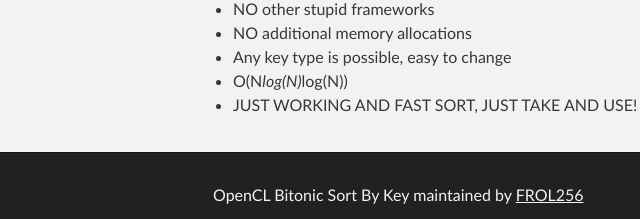
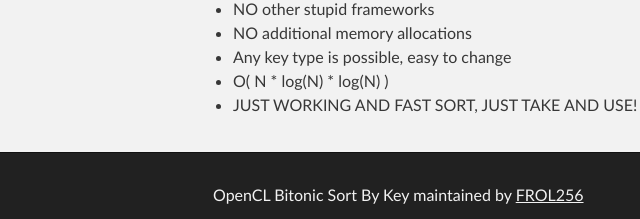
Before and after one commit to FROL256/opencl_bitonic_sort_by_key, a plain HTML site: page index.html in a window 1280 px wide. Shown: the part 525-744 px from the top of the page, 107-747 px from the left. Drawn offline with Linux system fonts and the light colour scheme.

```diff
--- a/index.html
+++ b/index.html
@@ -46,7 +46,7 @@
 <li>NO other stupid frameworks</li>
 <li>NO additional memory allocations</li>
 <li>Any key type is possible, easy to change </li>
-<li>O(N<em>log(N)</em>log(N))</li>
+<li>O( N * log(N) * log(N) )</li>
 <li>JUST WORKING AND FAST SORT, JUST TAKE AND USE!</li>
 </ul>
       </section>
--- a/params.json
+++ b/params.json
@@ -1,7 +1,7 @@
 {
   "name": "OpenCL Bitonic Sort By Key",
   "tagline": "OpenCL; sort; fast; simple; windows;",
-  "body": "### Simple OpenCL Bitonic Sort. \r\n\r\n* Sorting values by keys\r\n* Fast; 8ms for 1M numbers, 207ms for 16M numbers on HD7970 (or may be 7950, even don't know exactly)\r\n* Fast; 13ms for 1M numbers, 307ms for 16M numbers on GTX670\r\n* Easy to integrate in existing opencl code\r\n* Pure OpenCL API\r\n* NO CMAKE\r\n* NO BOOST\r\n* NO cl.hpp\r\n* NO other stupid frameworks\r\n* NO additional memory allocations\r\n* Any key type is possible, easy to change \r\n* O(N*log(N)*log(N))\r\n* JUST WORKING AND FAST SORT, JUST TAKE AND USE!\r\n",
+  "body": "### Simple OpenCL Bitonic Sort. \r\n\r\n* Sorting values by keys\r\n* Fast; 8ms for 1M numbers, 207ms for 16M numbers on HD7970 (or may be 7950, even don't know exactly)\r\n* Fast; 13ms for 1M numbers, 307ms for 16M numbers on GTX670\r\n* Easy to integrate in existing opencl code\r\n* Pure OpenCL API\r\n* NO CMAKE\r\n* NO BOOST\r\n* NO cl.hpp\r\n* NO other stupid frameworks\r\n* NO additional memory allocations\r\n* Any key type is possible, easy to change \r\n* O( N * log(N) * log(N) )\r\n* JUST WORKING AND FAST SORT, JUST TAKE AND USE!\r\n",
   "google": "",
   "note": "Don't delete this file! It's used internally to help with page regeneration."
 }
```
